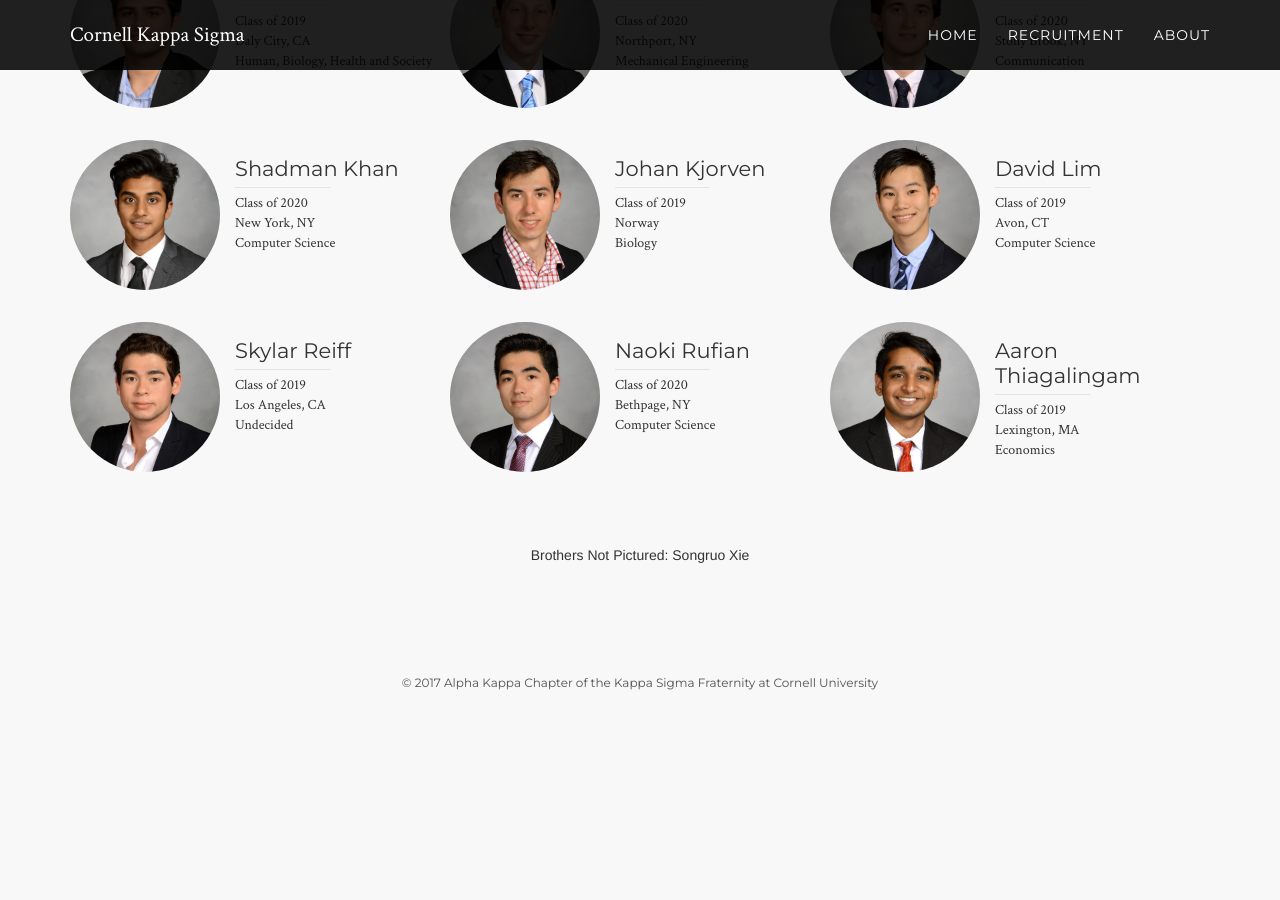
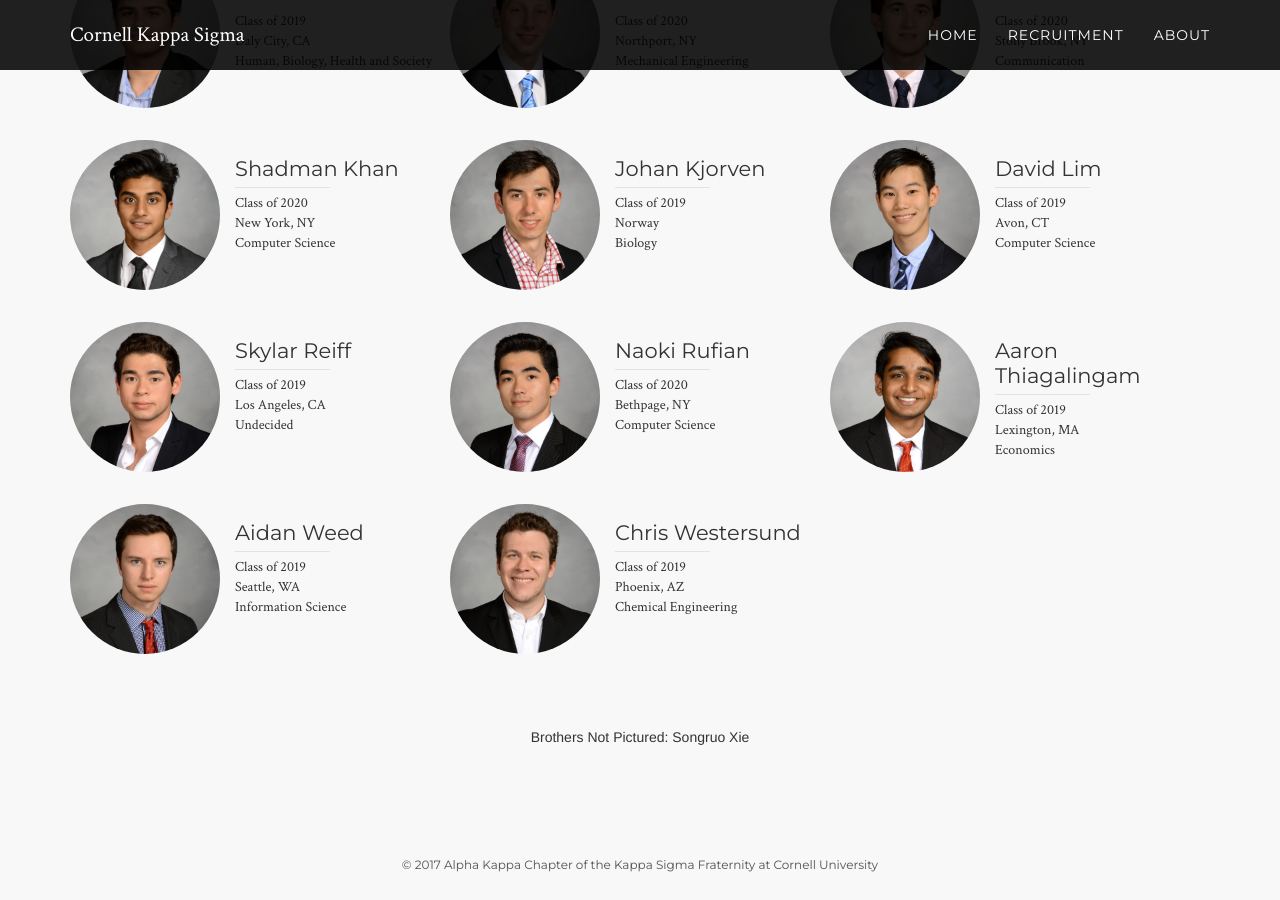
Before and after one commit to pjochillin/cornellkappasigma, a Jekyll site: the page built from index.html, in a window 1280 px wide and 900 px high, scrolled down 3898 px. Built offline with Jekyll 4.4.1, drawn with Linux system fonts in a browser that asks for light colours; nearby versions of some CDN libraries; before the commit the page ends 4616 px from its top, so only the background shows below that.

Commit message:
Update index.html

```diff
--- a/index.html
+++ b/index.html
@@ -744,6 +744,35 @@ layout: default
                         </div>
 
 
+
+                     <div class="bro">
+                            <div class="face" style="background-image:url('assets/img/brothers/lambda-2017/Weed.jpg')"></div>
+                            <div class="desc">
+                                <p class="name">Aidan Weed</p>
+                                <div class="info">
+                                    Class of 2019<br>
+                                    Seattle, WA<br>
+                                    Information Science
+                                </div>
+                            </div>
+                        </div>
+
+
+
+
+                    <div class="bro">
+                            <div class="face" style="background-image:url('assets/img/brothers/lambda-2017/Chris.jpg')"></div>
+                            <div class="desc">
+                                <p class="name">Chris Westersund</p>
+                                <div class="info">
+                                    Class of 2019<br>
+                                    Phoenix, AZ<br>
+                                    Chemical Engineering
+                                </div>
+                            </div>
+                        </div>
+
+
                 </div>
             </div>
 
```
